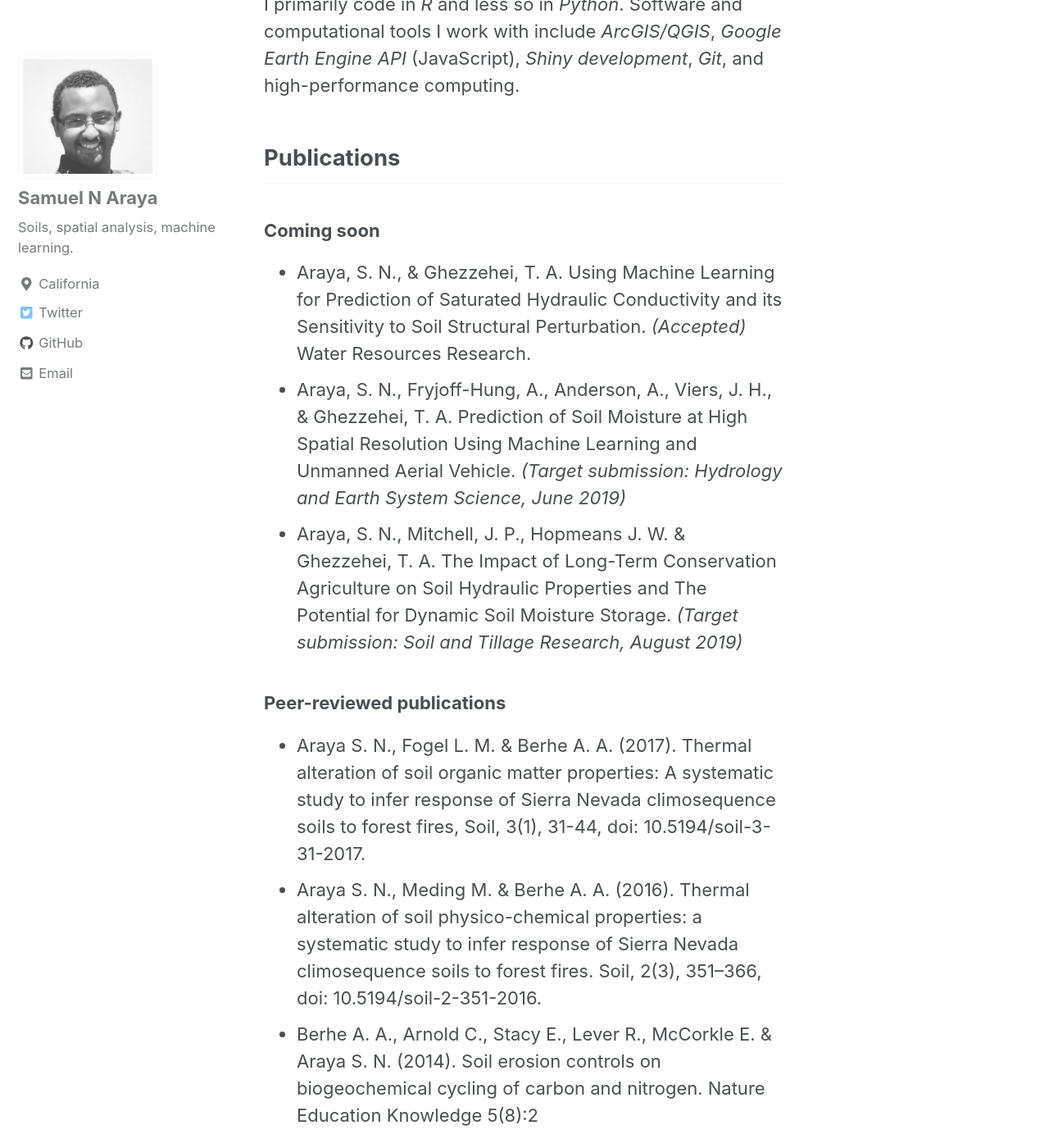
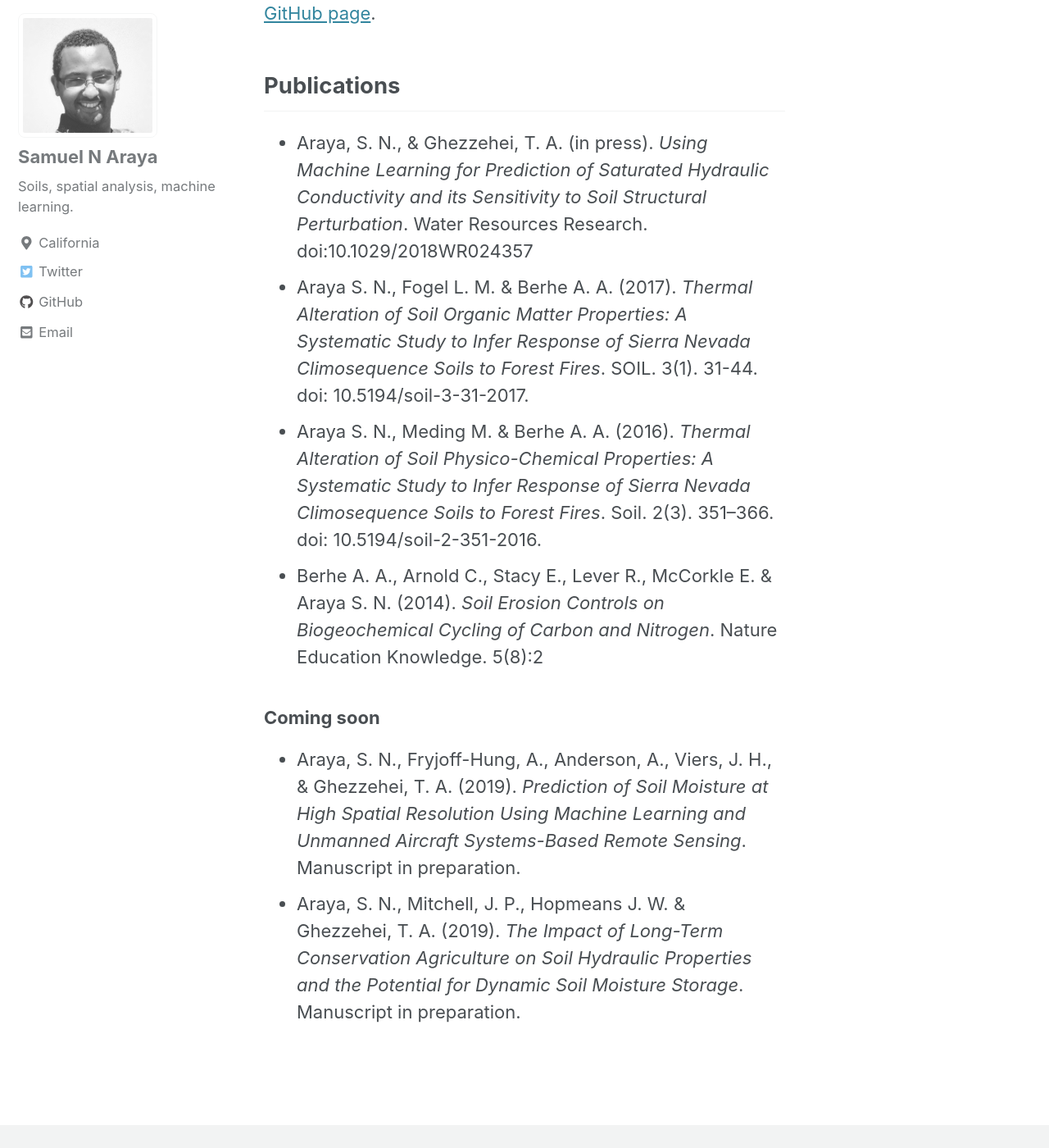
Before and after one commit to saraya209/saraya209.github.io, a Jekyll site: the page built from _pages/home.md, in a window 1280 px wide and 1400 px high, scrolled down 498 px. Shown: the whole window at 82% size. Built offline with Jekyll 4.4.1, drawn with Linux system fonts in a browser that asks for light colours; cached includes are drawn as plain includes; nearby versions of some CDN libraries; some of the changed text lies outside the part shown.

Commit message:
updated journals

```diff
--- a/_pages/home.md
+++ b/_pages/home.md
@@ -6,18 +6,16 @@
 
 I'm a Ph.D. candidate at the UC Merced [soil physics lab](http://soilphysics.ucmerced.edu/). My research interests are in applying machine learning and spatial analysis to address environmental problems across scales. I have a particular interest in remote sensing surface-subsurface processes from unmanned aircraft systems.
 
+I primarily code in R and less so in Python. Software and computational tools I've worked with include ArcGIS/QGIS, Google Earth Engine API (JavaScript), Shiny development, Git, and high-performance computing.
+
 You can check out some of the projects I work on at my [GitHub page](https://github.com/saraya209).
 
-## Tools I use
-I primarily code in _R_ and less so in _Python_. Software and computational tools I work with include _ArcGIS/QGIS_, _Google Earth Engine API_ (JavaScript), _Shiny development_, _Git_, and high-performance computing.
+## Publications
+- Araya, S. N., & Ghezzehei, T. A. (in press). *Using Machine Learning for Prediction of Saturated Hydraulic Conductivity and its Sensitivity to Soil Structural Perturbation*. Water Resources Research. doi:10.1029/2018WR024357
+- Araya S. N., Fogel L. M. & Berhe A. A. (2017). *Thermal Alteration of Soil Organic Matter Properties: A Systematic Study to Infer Response of Sierra Nevada Climosequence Soils to Forest Fires*. SOIL. 3(1). 31-44. doi: 10.5194/soil-3-31-2017.
+- Araya S. N., Meding M. & Berhe A. A. (2016). *Thermal Alteration of Soil Physico-Chemical Properties: A Systematic Study to Infer Response of Sierra Nevada Climosequence Soils to Forest Fires*. Soil. 2(3). 351–366. doi: 10.5194/soil-2-351-2016.
+- Berhe A. A., Arnold C., Stacy E., Lever R., McCorkle E. & Araya S. N. (2014). *Soil Erosion Controls on Biogeochemical Cycling of Carbon and Nitrogen*. Nature Education Knowledge. 5(8):2
 
-## Publications
 ### Coming soon
-- Araya, S. N., & Ghezzehei, T. A. Using Machine Learning for Prediction of Saturated Hydraulic Conductivity and its Sensitivity to Soil Structural Perturbation. _(Accepted)_ Water Resources Research.
-- Araya, S. N., Fryjoff-Hung, A., Anderson, A., Viers, J. H., & Ghezzehei, T. A. Prediction of Soil Moisture at High Spatial Resolution Using Machine Learning and Unmanned Aerial Vehicle.  _(Target submission: Hydrology and Earth System Science, June 2019)_
-- Araya, S. N., Mitchell, J. P., Hopmeans J. W. & Ghezzehei, T. A. The Impact of Long-Term Conservation Agriculture on Soil Hydraulic Properties and The Potential for Dynamic Soil Moisture Storage. _(Target submission: Soil and Tillage Research, August 2019)_
-
-### Peer-reviewed publications
-- Araya S. N., Fogel L. M. & Berhe A. A. (2017). Thermal alteration of soil organic matter properties: A systematic study to infer response of Sierra Nevada climosequence soils to forest fires, Soil, 3(1), 31-44, doi: 10.5194/soil-3-31-2017.
-- Araya S. N., Meding M. & Berhe A. A. (2016). Thermal alteration of soil physico-chemical properties: a systematic study to infer response of Sierra Nevada climosequence soils to forest fires. Soil, 2(3), 351–366, doi: 10.5194/soil-2-351-2016.
-- Berhe A. A., Arnold C., Stacy E., Lever R., McCorkle E. & Araya S. N. (2014). Soil erosion controls on biogeochemical cycling of carbon and nitrogen. Nature Education Knowledge 5(8):2
+- Araya, S. N., Fryjoff-Hung, A., Anderson, A., Viers, J. H., & Ghezzehei, T. A. (2019). *Prediction of Soil Moisture at High Spatial Resolution Using Machine Learning and Unmanned Aircraft Systems-Based Remote Sensing*. Manuscript in preparation.
+- Araya, S. N., Mitchell, J. P., Hopmeans J. W. & Ghezzehei, T. A. (2019). *The Impact of Long-Term Conservation Agriculture on Soil Hydraulic Properties and the Potential for Dynamic Soil Moisture Storage*. Manuscript in preparation.
```
